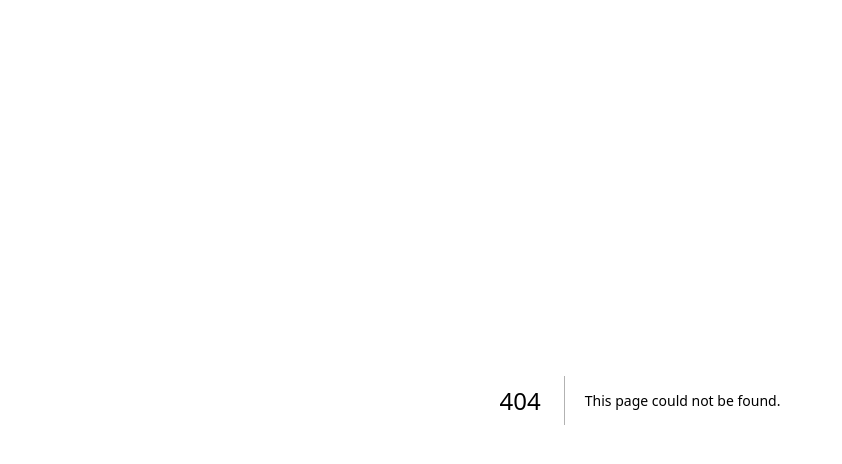
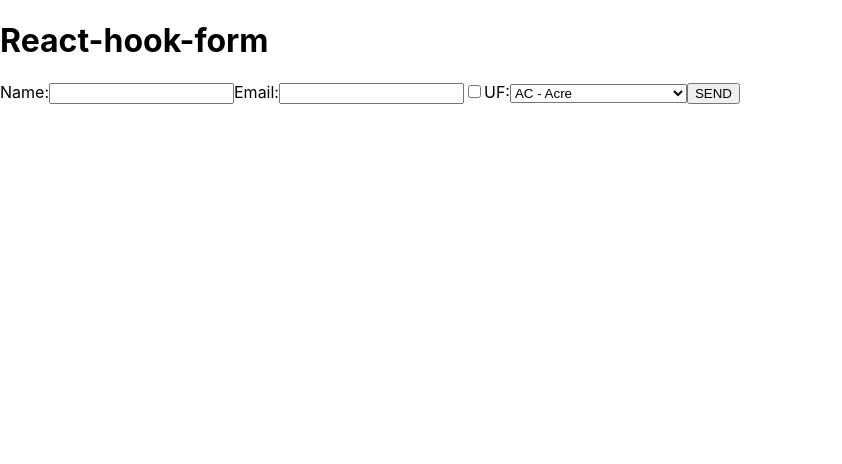
Before and after one commit to jvmhonorato/form-react, a Next.js app: page /react-hook-form in a window 1280 px wide. Before the commit this address had no page. Shown: the top 464 px of the page, without its empty margins (0-842 px from the left). Built offline with nearby package versions, Linux system fonts and the light colour scheme.

Commit message:
build form using React-Form-Hook

```diff
--- a/package.json
+++ b/package.json
@@ -13,6 +13,7 @@
     "next": "13.0.5",
     "react": "18.2.0",
     "react-dom": "18.2.0",
+    "react-hook-form": "^7.39.5",
     "yup": "^0.32.11"
   }
 }
--- /dev/null
+++ b/pages/react-hook-form.js
@@ -0,0 +1,73 @@
+import { useForm } from 'react-hook-form'
+const ufs = ['AC - Acre',
+'AL - Alagoas',
+'AP - Amapá',
+'AM - Amazonas',
+'BA - Bahia',
+'CE - Ceará',
+'DF - Distrito Federal',
+'ES - Espírito Santo',
+'GO - Goías',
+'MA - Maranhão',
+'MT - Mato Grosso',
+'MS - Mato Grosso do Sul',
+'MG - Minas Gerais',
+'PA - Pará',
+'PB - Paraíba',
+'PR - Paraná',
+'PE - Pernambuco',
+'PI - Piauí',
+'RJ - Rio de Janeiro',
+'RN - Rio Grande do Norte',
+'RS - Rio Grande do Sul',
+'RO - Rondônia',
+'RR - Roraíma',
+'SC - Santa Catarina',
+'SP - São Paulo',
+'SE - Sergipe',
+'TO - Tocantins'
+]
+
+const ReactHookForm = () => {
+    const { register, watch,handleSubmit } = useForm()
+    const onSubmit = async(values) => {
+        const data = await fetch('/api/users', {
+            method: 'POST',
+            headers: {
+                Accept: 'application/json',
+                'Content-Type': 'application/json'
+            },
+            body: JSON.stringify(values)
+        })
+        const json = await data.json()
+    }
+    console.log(watch('name'))
+    return (
+        <>
+        <form onSubmit={handleSubmit(onSubmit)}>
+        <h1>React-hook-form</h1>
+        <label>
+            Name:
+            <input type='text' {...register('name')}/>
+        </label>
+        <label>
+            Email:
+            <input type='text' {...register('email')}/>
+        </label>
+        <label>
+
+            <input type='checkbox' {...register('subscribe')}/>
+        </label>
+        <label>
+            UF:
+            <select name='uf' {...register('uf')}>
+                {ufs.map(uf => <option value={uf} key={uf} >{uf}</option>)}
+             </select>
+        </label>
+        <button type="submit">SEND</button>
+        {watch('uf')}
+        </form>
+        </>
+    )
+}
+export default ReactHookForm
```
Also changed, not shown: tutorial.txt, 1 other file (tests, documents, lock files or other folders).
